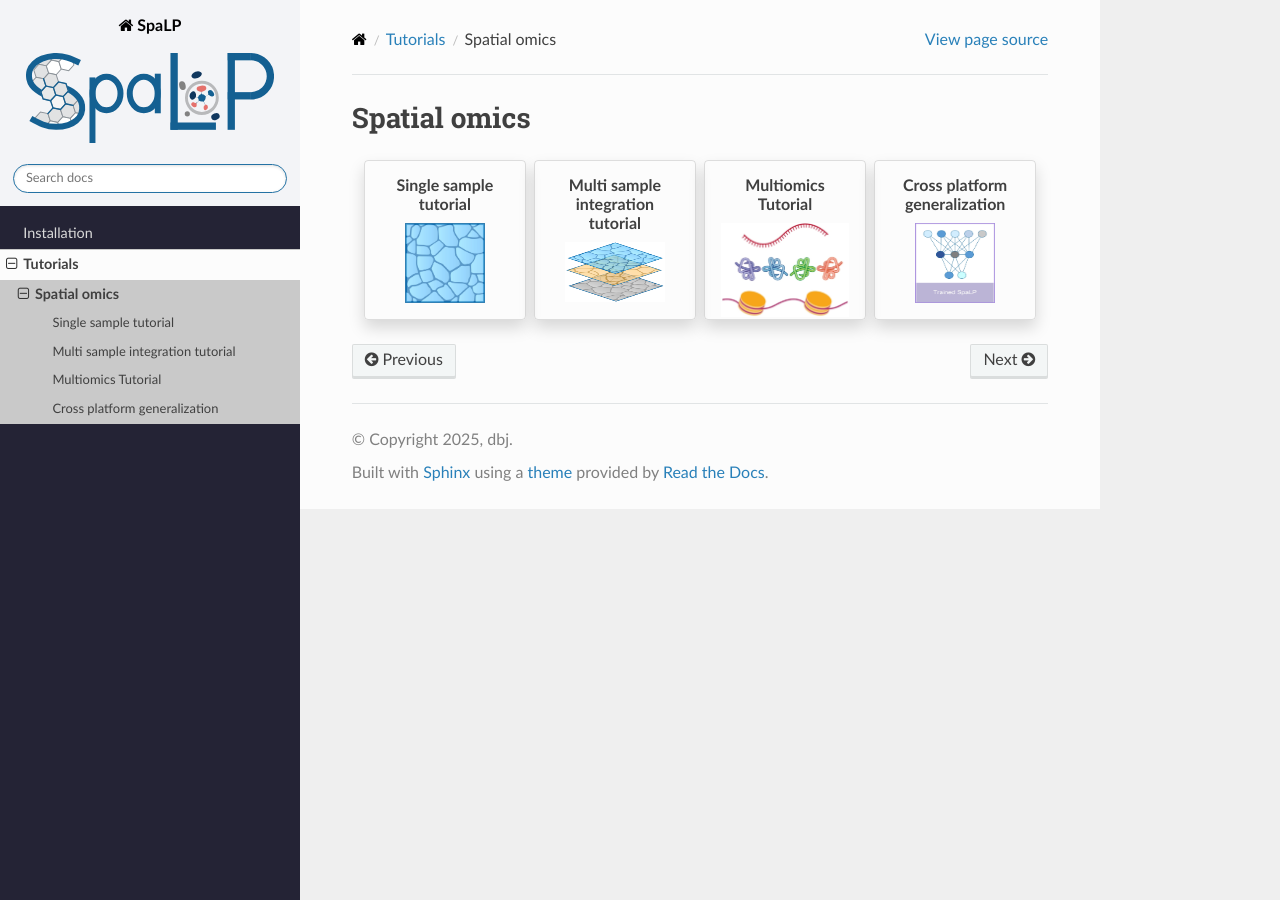
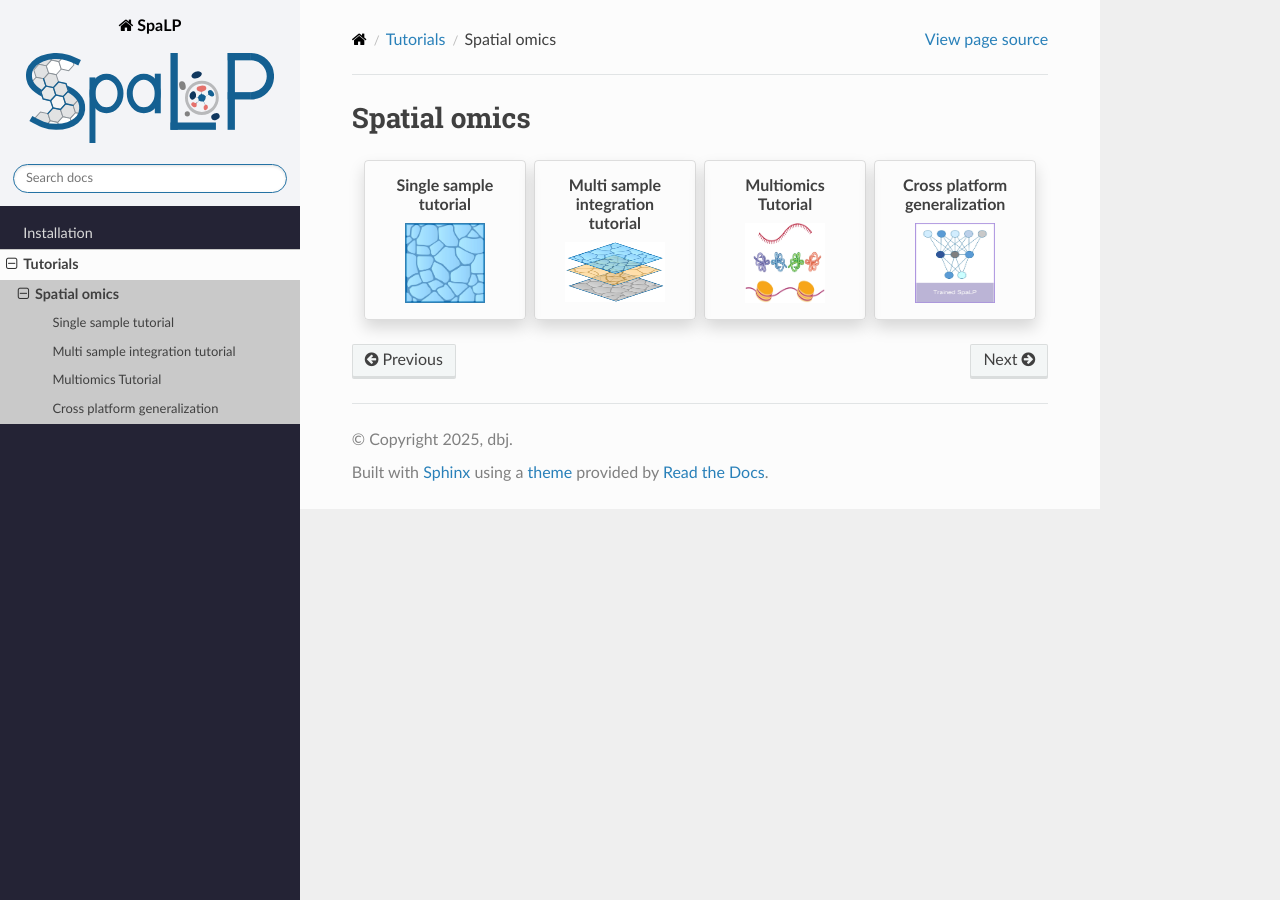
Before and after one commit to 1027victor/SpaLP, a Sphinx documentation site: the page built from docs/source/tutorials/Spatial_omics/index.md, in a window 1280 px wide. Built offline with Sphinx 7.4.7 and the Read the Docs theme 3.1.0, drawn with Linux system fonts in a browser that asks for light colours; pages that are not in the unit, such as notebooks, are missing from menus.

Commit message:
Update index.md

````diff
--- a/docs/source/tutorials/Spatial_omics/index.md
+++ b/docs/source/tutorials/Spatial_omics/index.md
@@ -43,7 +43,8 @@
 
 
 ```{image} ../../../../_static/images/multi_omics.jpg
-:width: 100%
+:width: 80px
+:height: 80px
 :alt: Multiomics Tutorial
 :class: sd-m-0
 ```
````
